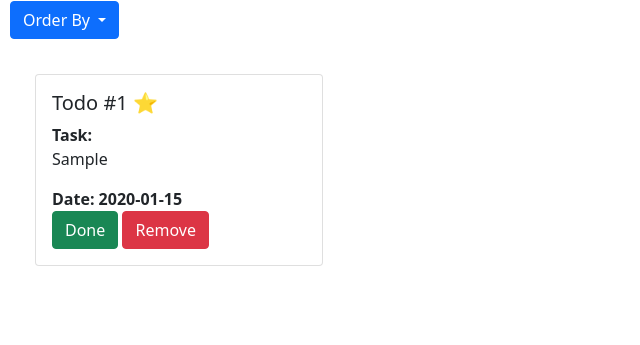
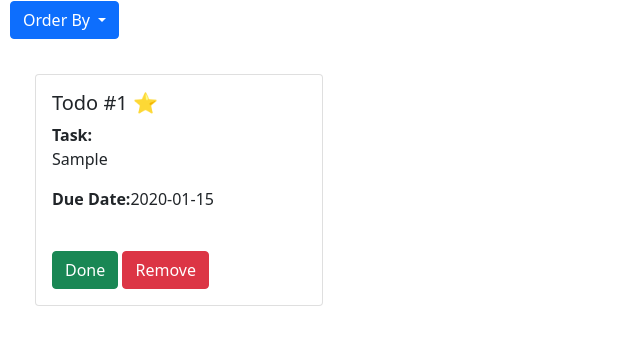
Before and after one commit to Mrmckney/todo-app-flask, a Flask app: page /todo in a window 1280 px wide. Shown: the part 201-546 px from the top of the page, without its empty margins (0-640 px from the left). Run offline with Flask 2, Linux system fonts and the light colour scheme; tables that the repository leaves empty hold one stand-in row (values such as "Sample post").

Commit message:
fixed card

```diff
--- a/templates/todo.html
+++ b/templates/todo.html
@@ -33,7 +33,7 @@
         <h5 class="card-title">Todo #{{ todo.id }}</h5>
         <b>Task:</b>
           <p class="card-text">{{ todo.todo }}</p>
-          <b>Date: {{ todo.date }}</b>
+          <p><b>Due Date:</b>{{ todo.date }}</p>
           <br />
           <a href="/update/{{ todo.id }}" class="btn btn-secondary">UnDone</a>
           <a href="/remove/{{ todo.id }}" class="btn btn-danger">Remove</a>
@@ -46,7 +46,7 @@
         <h5 class="card-title">Todo #{{ todo.id }} ⭐️</h5>
         <b>Task:</b>
         <p class="card-text">{{ todo.todo }}</p>
-        <b>Date: {{ todo.date }}</b>
+        <p><b>Due Date:</b>{{ todo.date }}</p>
         <br />
           <a href="/update/{{ todo.id }}" class="btn btn-success ">Done</a>
           <a href="/remove/{{ todo.id }}" class="btn btn-danger ">Remove</a>
```
